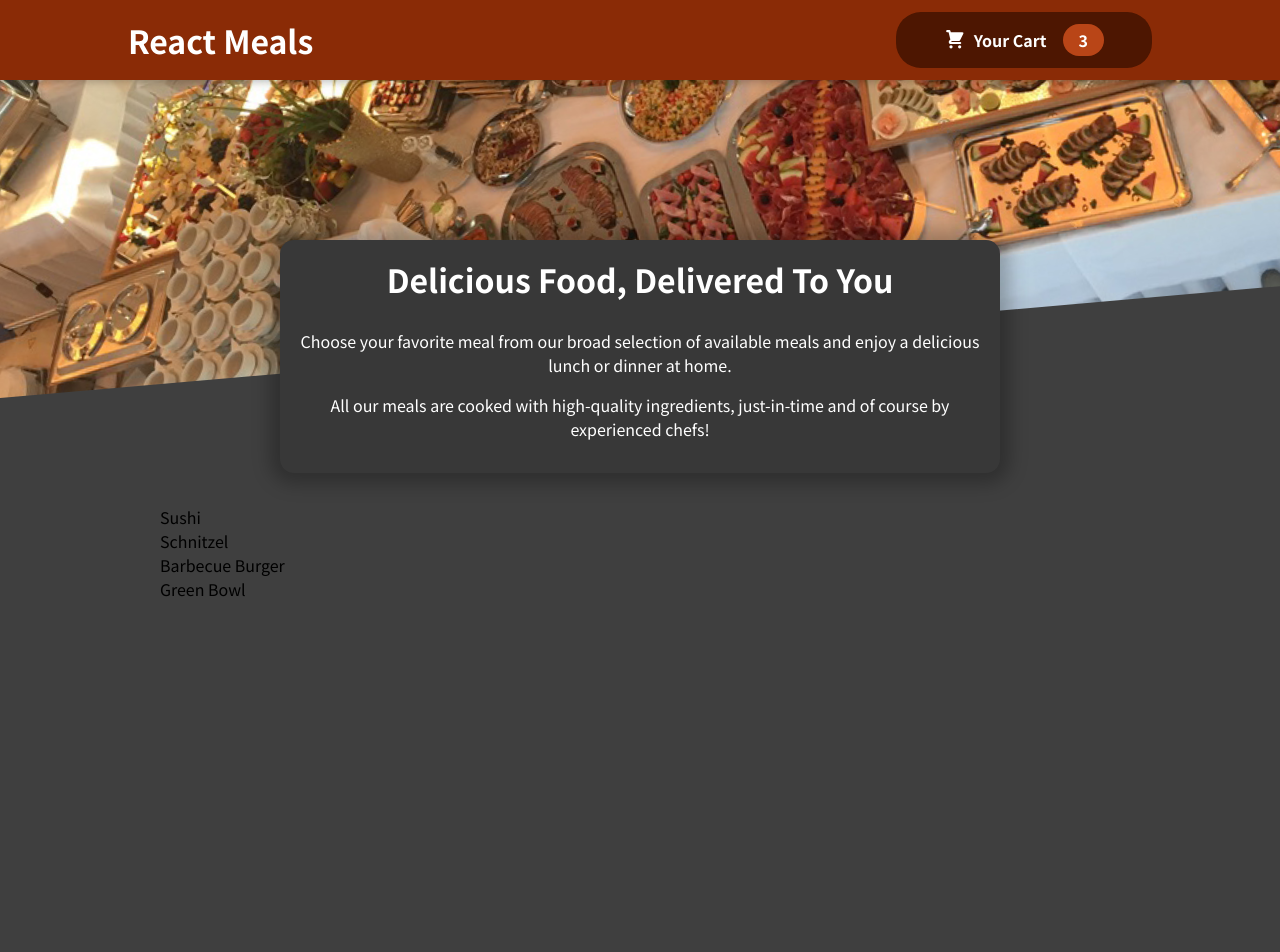
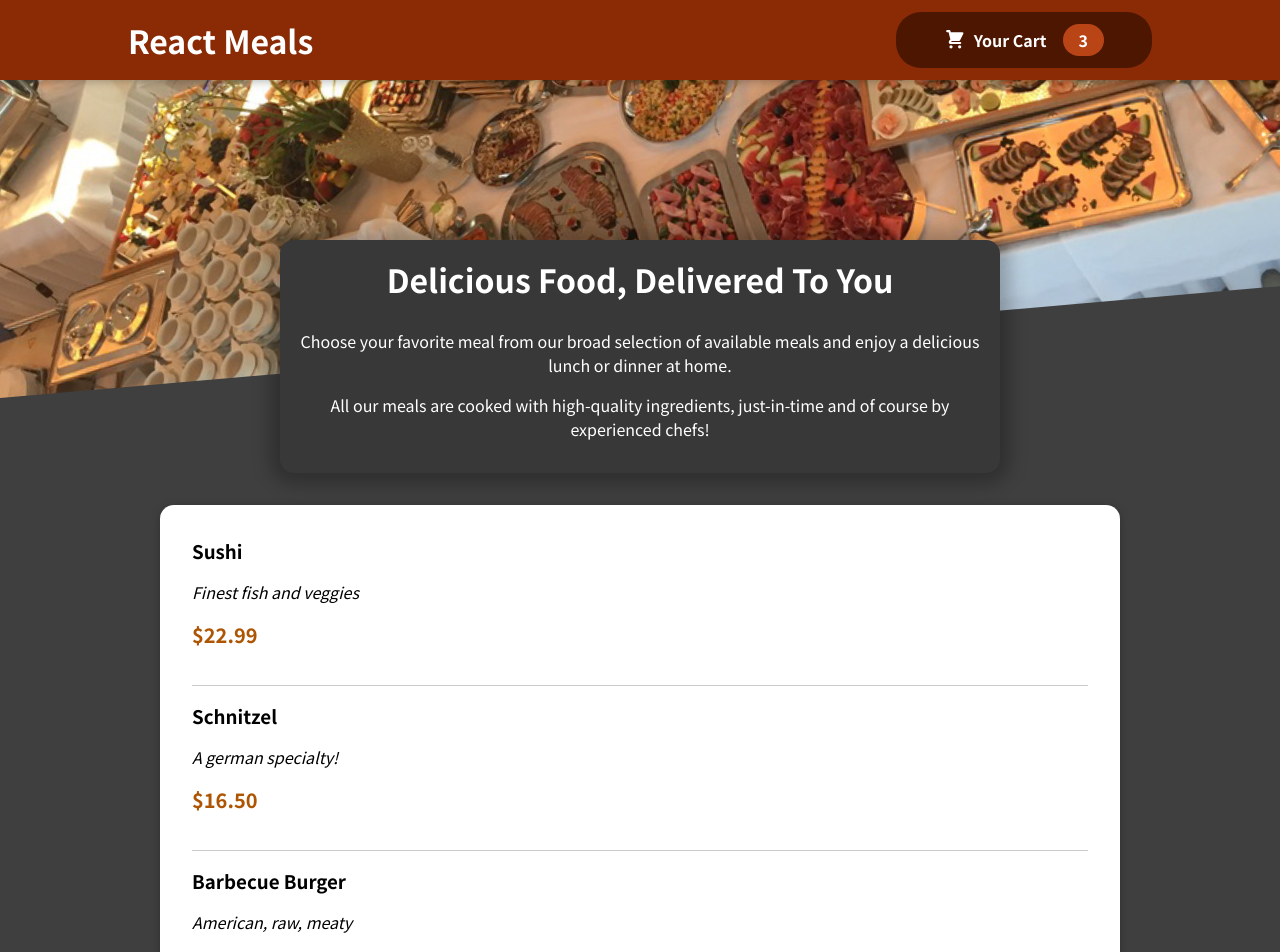
Before and after one commit to sshvasi/react-food-order-app, a React (Create React App) app: page / in a window 1280 px wide. Shown: the top 952 px of the page. Before the commit the page ends 800 px from the top, so only its background shows below. Built offline with nearby package versions, Linux system fonts and the light colour scheme.

Commit message:
Add individual meal items

```diff
--- a/src/components/Meals/AvaliableMeals.jsx
+++ b/src/components/Meals/AvaliableMeals.jsx
@@ -1,5 +1,7 @@
 import React from 'react';
+import Card from '../UI/Card';
 import classes from './AvaliableMeals.module.css';
+import MealItem from './MealItem';
 
 const DUMMY_MEALS = [
   {
@@ -30,12 +32,18 @@ const DUMMY_MEALS = [
 
 const AvaliableMeals = () => {
   const mealsList = DUMMY_MEALS.map((meal) => (
-    <li key={meal.id}>{meal.name}</li>
+    <MealItem
+      name={meal.name}
+      description={meal.description}
+      price={meal.price}
+      key={meal.id}></MealItem>
   ));
 
   return (
     <section className={classes.meals}>
-      <ul>{mealsList}</ul>
+      <Card>
+        <ul>{mealsList}</ul>
+      </Card>
     </section>
   );
 };
--- /dev/null
+++ b/src/components/Meals/MealItem.jsx
@@ -0,0 +1,19 @@
+import React from 'react';
+import classes from './MealItem.module.css';
+
+const MealItem = (props) => {
+  const price = `$${props.price.toFixed(2)}`;
+
+  return (
+    <li className={classes.meal}>
+      <div>
+        <h3>{props.name}</h3>
+        <p className={classes.description}>{props.description}</p>
+        <p className={classes.price}>{price}</p>
+      </div>
+      <div></div>
+    </li>
+  );
+};
+
+export default MealItem;
--- /dev/null
+++ b/src/components/Meals/MealItem.module.css
@@ -0,0 +1,22 @@
+.meal {
+  display: flex;
+  justify-content: space-between;
+  margin: 1rem;
+  padding-bottom: 1rem;
+  border-bottom: 1px solid #ccc;
+}
+
+.meal h3 {
+  margin: 0 0 0.25rem 0;
+}
+
+.description {
+  font-style: italic;
+}
+
+.price {
+  margin-top: 0.25rem;
+  font-weight: bold;
+  color: #ad5502;
+  font-size: 1.25rem;
+}
--- a/src/components/Meals/MealsSummary.module.css
+++ b/src/components/Meals/MealsSummary.module.css
@@ -10,9 +10,22 @@
   border-radius: 14px;
   padding: 1rem;
   box-shadow: 0 1px 18px 10px rgba(0, 0, 0, 0.25);
+  animation: summary-appear 1s ease-out forwards;
 }
 
 .summary h2 {
   font-size: 2rem;
   margin-top: 0;
 }
+
+@keyframes summary-appear {
+  from {
+    opacity: 0;
+    transform: translateY(1rem);
+  }
+
+  to {
+    opacity: 1;
+    transform: translateY(0);
+  }
+}
--- /dev/null
+++ b/src/components/UI/Card.jsx
@@ -0,0 +1,8 @@
+import React from 'react';
+import classes from './Card.module.css';
+
+const Card = (props) => {
+  return <div className={classes.card}>{props.children}</div>;
+};
+
+export default Card;
--- /dev/null
+++ b/src/components/UI/Card.module.css
@@ -0,0 +1,6 @@
+.card {
+  padding: 1rem;
+  box-shadow: 0 2px 8px rgba(0, 0, 0, 0.25);
+  border-radius: 14px;
+  background-color: white;
+}
```
